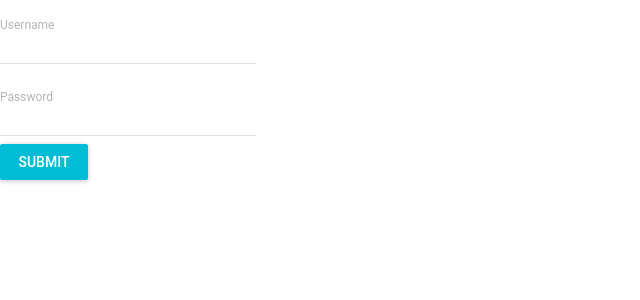
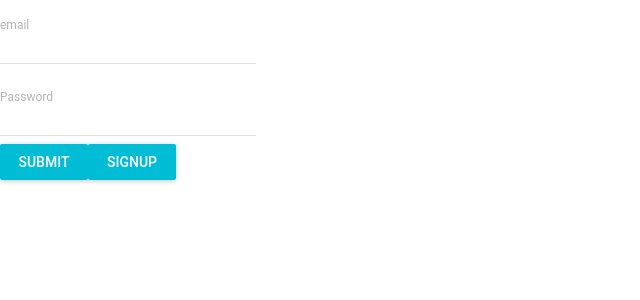
Before and after one commit to aijiechen/GameHub, a React (Create React App) app in the folder app/: page /login in a window 1280 px wide. Shown: the top 300 px of the page, without its empty margins (0-640 px from the left). Built offline with nearby package versions, Linux system fonts and the light colour scheme.

Commit message:
Added components to the login page

```diff
--- a/app/src/routes/Login.js
+++ b/app/src/routes/Login.js
@@ -1,13 +1,16 @@
 import React from 'react';
+import axios from 'axios';
 import TextField from 'material-ui/TextField';
 import RaisedButton from 'material-ui/RaisedButton';
 import MuiThemeProvider from 'material-ui/styles/MuiThemeProvider';
-
+import {Route, Redirect} from 'react-router-dom';
 class Login extends React.Component{
 
 	state = {
-			username: '',
+			email: '',
 			password: '',
+			redirectHome: false,
+			redirectSignup:false,
 			}
 
 	change = e => {
@@ -30,7 +33,11 @@ class Login extends React.Component{
 		});
 		return isError;
 	};
+	onRegister = (e) =>{
+		e.preventDefault();
 
+		this.setState({redirectSignup:true});
+	};
 	onSubmit = (e)=>{
 		//Precent the default action from occuring
 		e.preventDefault();
@@ -40,24 +47,45 @@ class Login extends React.Component{
 		if(!err) {
 			//Clear the form
 			this.setState({
-				username: '',
+				email: '',
 				password: '',
 			})
+			axios.post('/api/login',
+			{
+				email: this.state.email,
+				password: this.state.password})
+			.then(() =>
+					this.setState({redirectHome: true})
+				);
 		};
 
-	}
+	};
 
 	render(){
+		const {redirectSignup } = this.state;
+
+		if (redirectSignup){
+					return <Redirect to = "/signup"/>
+				}
+
+		const{redirectHome } = this.state;
+
+		if(redirectHome){
+			return <Redirect to = "/home"/>
+		}
 		return(
+
 			<MuiThemeProvider>
 			<form>
 
+
+
 				<TextField
-				name = "username"
-				floatingLabelText = "Username"
-				value = {this.state.username}
+				name = "email"
+				floatingLabelText = "email"
+				value = {this.state.email}
 				onChange = {e => this.change(e)}
-				errorText = {this.state.usernameError}
+				errorText = {this.state.emailError}
 				floatingLabelFixed
 				/>
 				<br />
@@ -74,7 +102,9 @@ class Login extends React.Component{
 				<br />
 
 
+
 				<RaisedButton label = "Submit" onClick = {e => this.onSubmit(e)} primary />
+				<RaisedButton label = "Signup" onClick = {e => this.onRegister(e)} primary />
 			</form>
 			</MuiThemeProvider>
 			);
```
